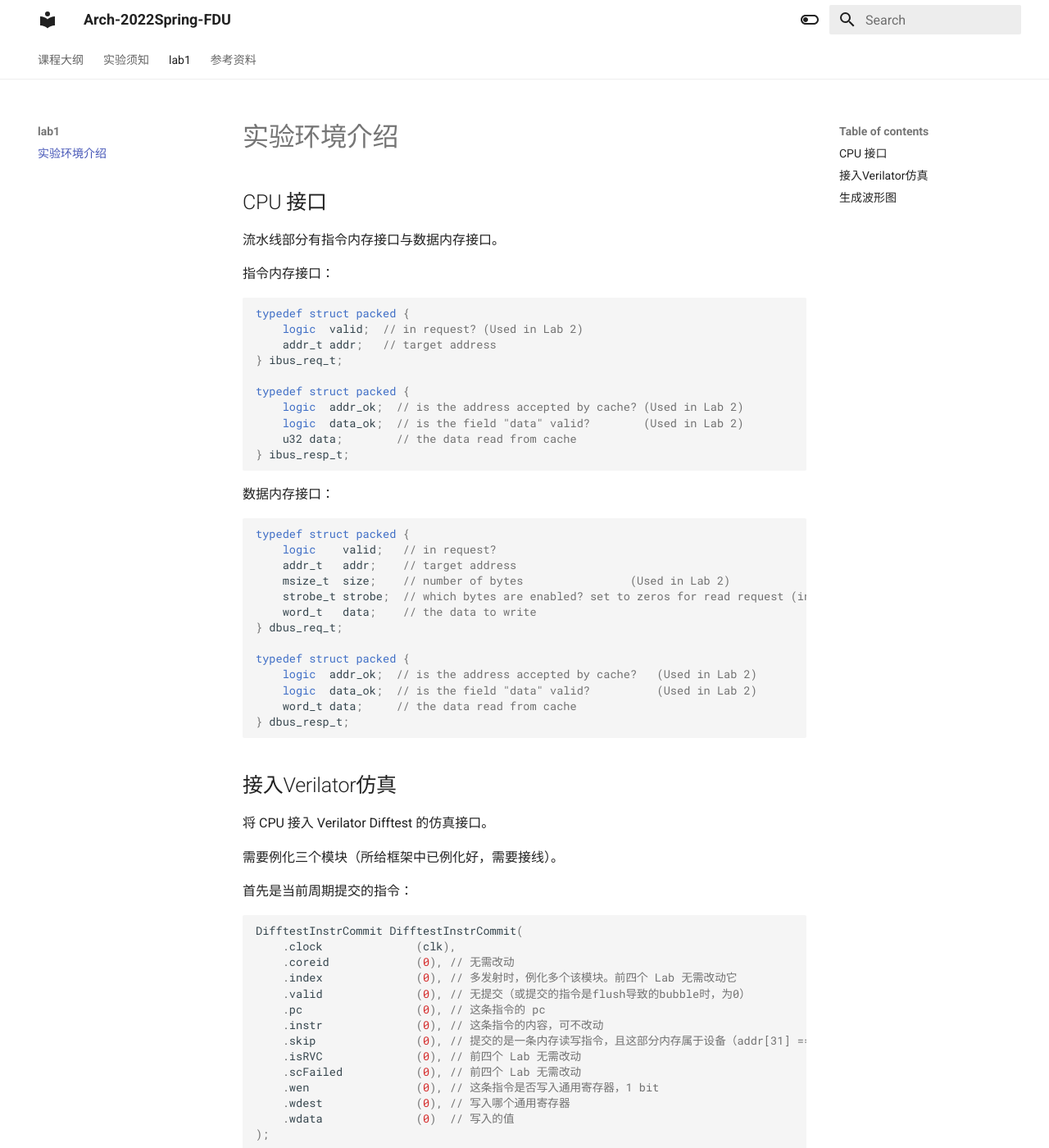
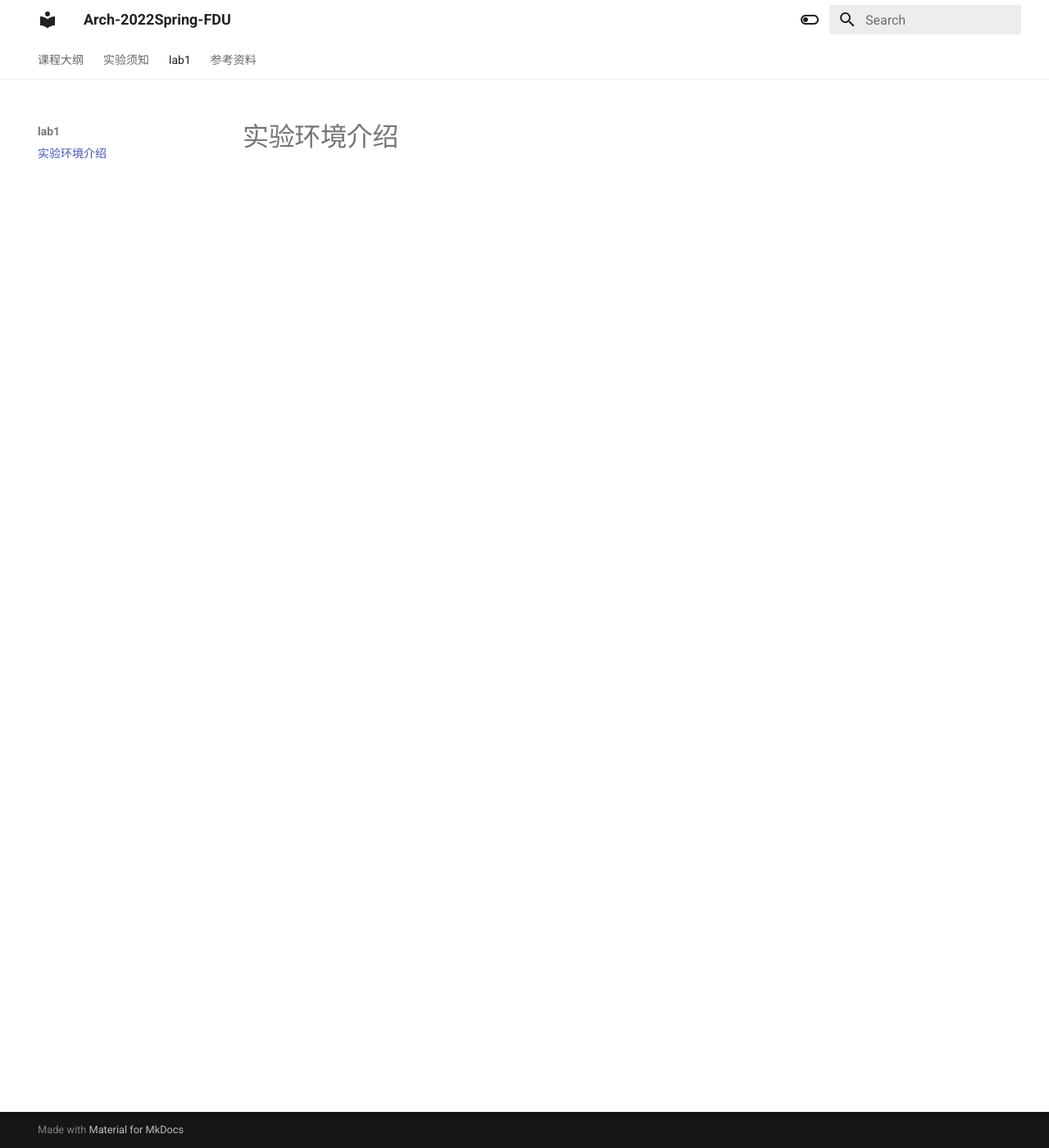
Before and after one commit to FDUCSLG/Arch-2022Spring-FDU, an MkDocs documentation site: the page built from docs/lab1/实验环境介绍.md, in a window 1280 px wide and 1400 px high. Shown: the whole window at 82% size. Built offline with MkDocs 1.6.1 and Material for MkDocs 9.7.7, drawn with Linux system fonts in a browser that asks for light colours; some of the changed text lies outside the part shown.

Commit message:
commit for checkout

````diff
--- a/docs/lab1/实验环境介绍.md
+++ b/docs/lab1/实验环境介绍.md
@@ -1,88 +1 @@
 # 实验环境介绍
-
-## CPU 接口
-
-流水线部分有指令内存接口与数据内存接口。
-
-指令内存接口：
-
-```verilog
-typedef struct packed {
-    logic  valid;  // in request? (Used in Lab 2)
-    addr_t addr;   // target address
-} ibus_req_t;
-
-typedef struct packed {
-    logic  addr_ok;  // is the address accepted by cache? (Used in Lab 2)
-    logic  data_ok;  // is the field "data" valid?		  (Used in Lab 2)
-    u32 data;        // the data read from cache
-} ibus_resp_t;
-```
-
-数据内存接口：
-
-```verilog
-typedef struct packed {
-    logic    valid;   // in request?
-    addr_t   addr;    // target address
-    msize_t  size;    // number of bytes				(Used in Lab 2)
-    strobe_t strobe;  // which bytes are enabled? set to zeros for read request (in Lab 1, it is either '0 or '1)
-    word_t   data;    // the data to write
-} dbus_req_t;
-
-typedef struct packed {
-    logic  addr_ok;  // is the address accepted by cache?	(Used in Lab 2)
-    logic  data_ok;  // is the field "data" valid?			(Used in Lab 2)
-    word_t data;     // the data read from cache
-} dbus_resp_t;
-```
-
-## 接入Verilator仿真
-
-将 CPU 接入 Verilator Difftest 的仿真接口。
-
-需要例化三个模块（所给框架中已例化好，需要接线）。
-
-首先是当前周期提交的指令：
-
-```verilog
-DifftestInstrCommit DifftestInstrCommit(
-    .clock              (clk),
-    .coreid             (0), // 无需改动
-    .index              (0), // 多发射时，例化多个该模块。前四个 Lab 无需改动它
-    .valid              (0), // 无提交（或提交的指令是flush导致的bubble时，为0）
-    .pc                 (0), // 这条指令的 pc
-    .instr              (0), // 这条指令的内容，可不改动
-    .skip               (0), // 提交的是一条内存读写指令，且这部分内存属于设备（addr[31] == 0）时，skip为1
-    .isRVC              (0), // 前四个 Lab 无需改动
-    .scFailed           (0), // 前四个 Lab 无需改动
-    .wen                (0), // 这条指令是否写入通用寄存器，1 bit
-    .wdest              (0), // 写入哪个通用寄存器
-    .wdata              (0)  // 写入的值
-);
-```
-
-这个周期的指令提交后，通用寄存器的内容（已连接好）：
-
-```verilog
-DifftestArchIntRegState DifftestArchIntRegState (
-    .clock              (clk),
-    .coreid             (0),
-    .gpr_0              (regfile.regs_nxt[0]),
-    // ...
-);
-```
-
-这个周期的指令提交后，系统寄存器的内容（Lab4 的内容，前面的 Lab 可以不管）：
-
-```verilog
-DifftestCSRState DifftestCSRState(
-
-);
-```
-
-## 生成波形图
-
-不生成波形图时运行测试，使用`make test-lab1`；需要生成波形图，使用 `make test-lab1 VOPT="--dump-wave"`，运行结束后可在 `build` 目录下看到波形图，使用 gtkwave 打开。
-
-默认截取前 $10^6$ 个时钟周期。如果需要调整，使用 `make test-lab1 VOPT="--dump-wave -b <begin> -e <end>"`。
````
